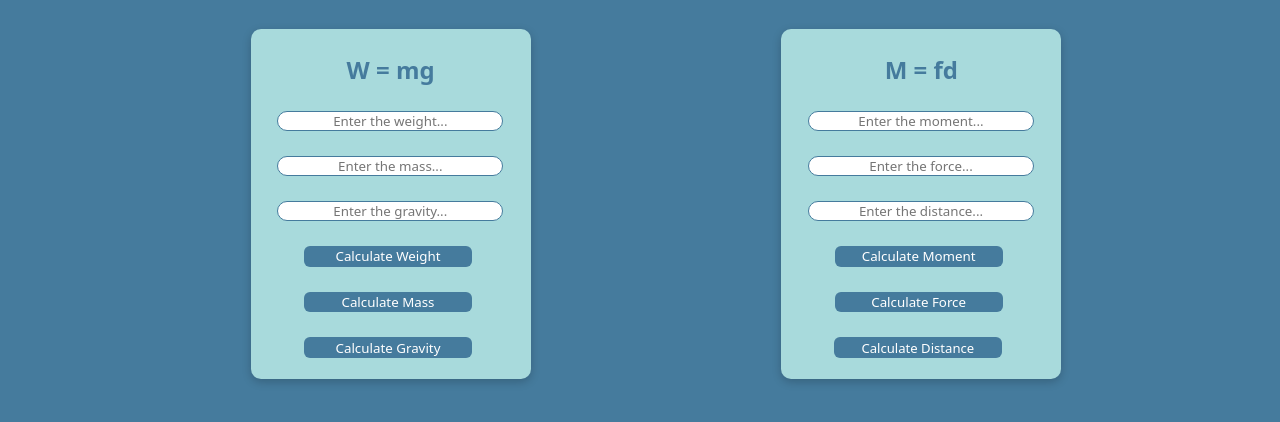
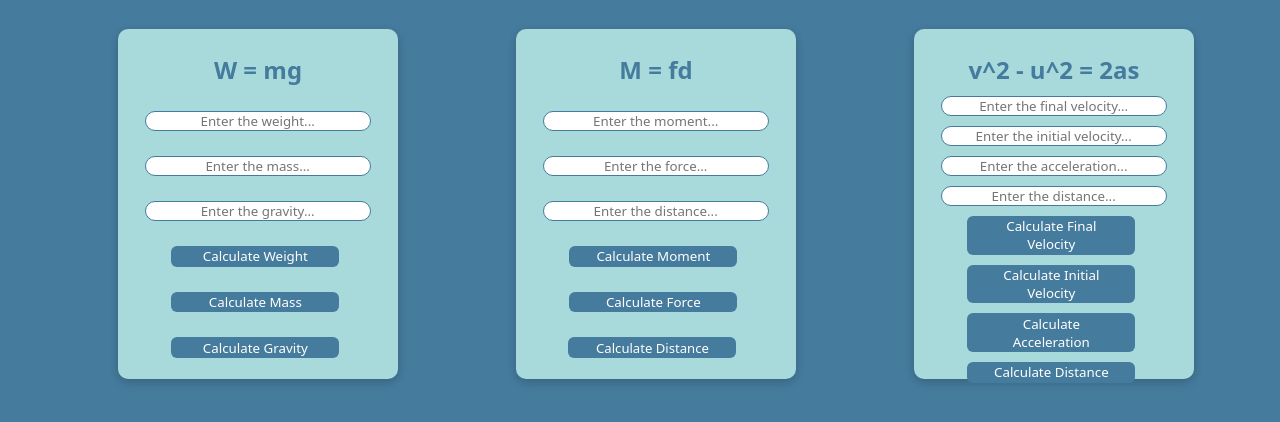
Before and after one commit to levyguy0/physics-calculator, a plain HTML site: page index.html in a window 1280 px wide. Shown: the part 78-500 px from the top of the page. Drawn offline with Linux system fonts and the light colour scheme.

Commit message:
broken motion

```diff
--- a/index.html
+++ b/index.html
@@ -29,6 +29,18 @@
                 <button type="submit" class="submitforce">Calculate Force</button>
                 <button type="submit" class="submitdistance">Calculate Distance</button>
         </div>
+        <div class="motioncalc card">
+            <h2 class="motion">v^2 - u^2 = 2as</h2>
+            <input type="text" id="finalv" name="finalv" class="finalvinput" placeholder ="Enter the final velocity...">
+            <input type="text" id="initialv" name="initialv" class="initialvinput" placeholder="Enter the initial velocity...">
+            <input type="text" id="acceleration" name="acceleration" class="accelerationinput" placeholder="Enter the acceleration...">
+            <input type="text" id="motiondistance" name="motiondistance" class="motiondistanceinput" placeholder="Enter the distance...">
+            <button type="submit" class="submitfinalvelocity">Calculate Final Velocity</button>
+            <button type="submit" class="submitinitialvelocity">Calculate Initial Velocity</button>
+            <button type=submit class="submitacceleration">Calculate Acceleration</button>
+            <button type=submit class="submitmotiondistance">Calculate Distance</button>
+        </div>
+
     </div>
 </body>
 </html>
--- a/main.js
+++ b/main.js
@@ -50,3 +50,12 @@ let distancebtn = document.querySelector('.submitdistance')
 distancebtn.addEventListener('click', () => {
     distanceinput.value = parseInt(momentinput.value,10) / parseInt(momentforceinput.value,10) + "m"
 })
+
+//-----------------------------------------------------------------------------------------------------------------------------------------
+
+//Motion: v^2 - u^2 = 2as
+
+let finalvinput = document.querySelector('.finalvinput')
+let finalvbtn = document.querySelector('.submitfinalvelocity')
+let initialvinput = document.querySelector('.intialvinput')
+let intialvbtn = document.querySelector('.submitintialvelocity')
--- a/styles.css
+++ b/styles.css
@@ -26,6 +26,13 @@ h1 {
 
 }
 
+.motioncalc {
+    display:flex;
+    flex-direction:column;
+    width:15%;
+    gap:10px;
+}
+
 .momentscalc {
     display:flex;
     flex-direction:column;
@@ -34,7 +41,8 @@ h1 {
 }
 
 .weight,
-.moments {
+.moments,
+.motion {
     text-align:center;
     margin-top:1em;
 }
```
